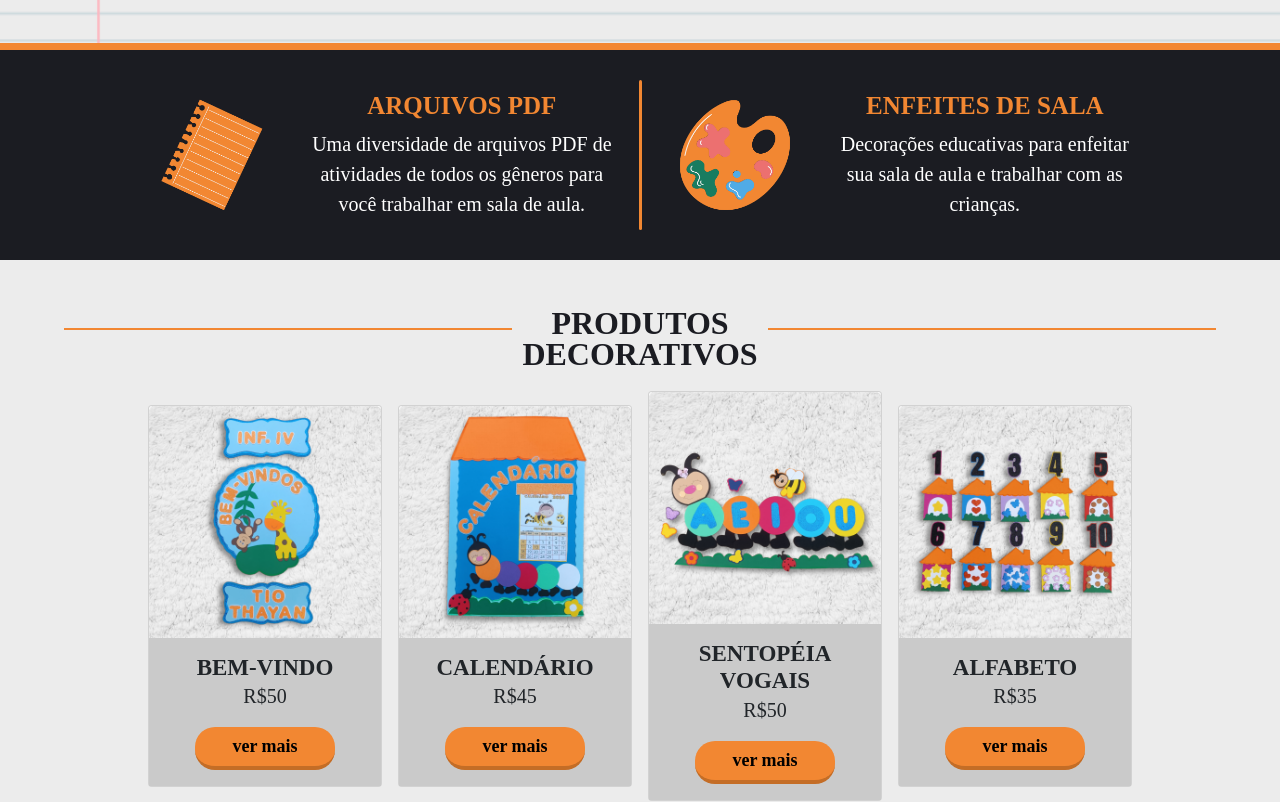
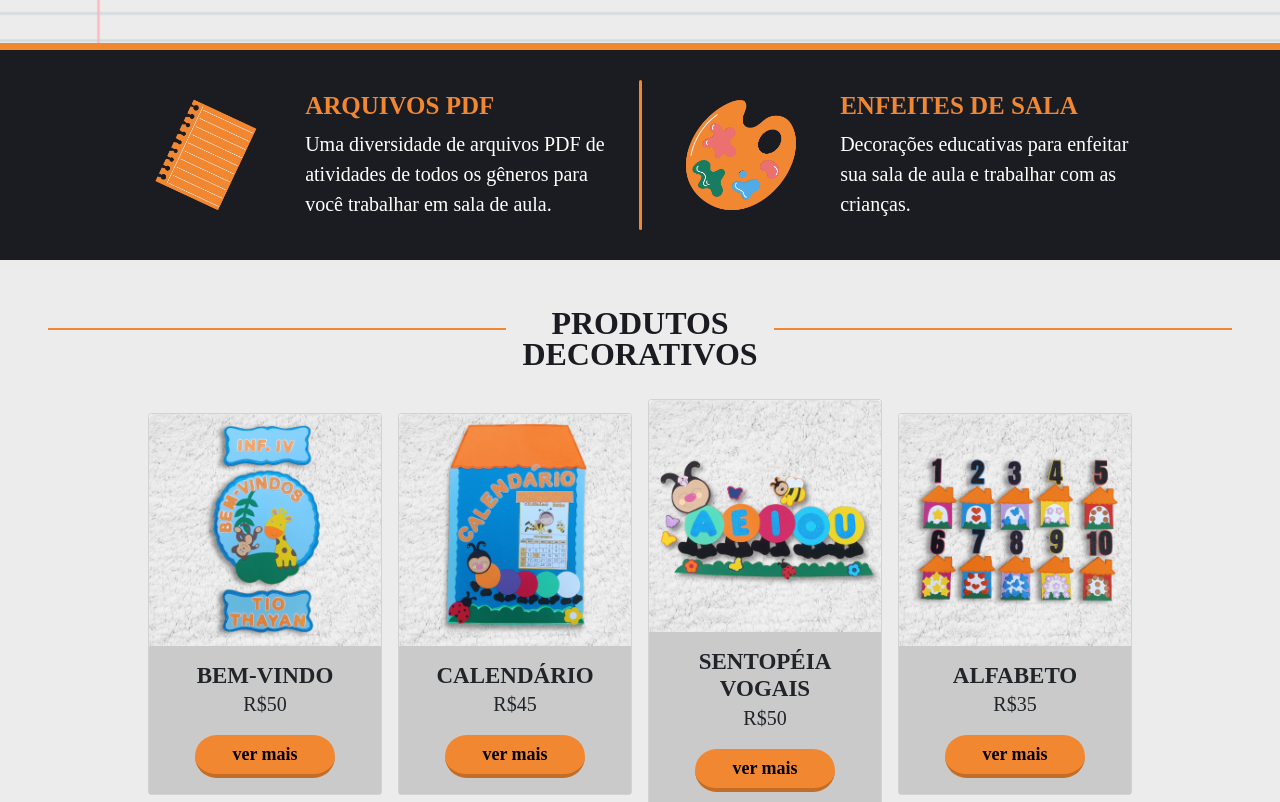
Before and after one commit to sofiasaless/decorShopWeb, a React (Vite) app: page / in a window 1280 px wide. Shown: the part 540-1342 px from the top of the page. Built offline with nearby package versions, Linux system fonts and the light colour scheme; a web font is replaced by a local one.

Commit message:
refactor: bootstrap classes replacing css

```diff
--- a/src/App.css
+++ b/src/App.css
@@ -1,31 +1,21 @@
 #home_section {
-    display: flex;
-    flex-direction: column;
     width: 100vw;
     height: calc(100vh - 78px);
-    padding: 0;
-    margin: 0;
     background-image: url("../public/img/background.png");
     background-repeat: no-repeat;
     background-size: cover;
     background-position: center top;
     background-position-y: center;
-    align-items: center;
 }
 
 #text_intro {
-    display: flex;
-    flex-direction: column;
     width: 70%;
     height: 70%;
     /* border: 1px solid red; */
-    text-align: center;
-    justify-content: center;
     font-family: var(--secondFont);
 }
 
 h1 span {
-    display: block;
     font-size: 12cqmax;
     line-height: 0.98;
 }
@@ -44,18 +34,13 @@ h1 {
     width: 100%;
     height: 30%;
     background-color: var(--secondColor);
-    display: flex;
-    justify-content: center;
-    align-items: center;
     border-top: 7px solid var(--firstColor);
 }
 
 .divisor {
     width: 3px;
-    border-radius: 10px;
     background-color: var(--firstColor);
     height: 150px;
-    margin: 0 10px 0 10px;
 }
 
 @media screen and (max-width: 895px) {
@@ -81,17 +66,7 @@ h1 {
 
 #product_section {
     background-color: var(--thirdColor);
-    padding: 5%;
     width: 100%;
-    height: calc(100vh + auto);
-    display: flex;
-    flex-direction: column;
-}
-
-.embleme {
-    display: flex;
-    flex-direction: row;
-    justify-content: space-evenly;
 }
 
 .breaker_text {
@@ -101,31 +76,15 @@ h1 {
     background-color: var(--firstColor);
 }
 
-h2 {
-    margin: 0 10px 0 10px;
-}
-
 h2 span {
-    text-align: center;
-    display: block;
     line-height: 0.98;
     font-family: var(--firstFont);
-    text-transform: uppercase;
-    font-weight: bold;
     color: var(--secondColor);
-}
-
-#grid-container {
-    display: flex;
-    align-items: center;
-    justify-content: center;
 }
 
 #btn-seeallproduct {
     width: 50%;
     font-family: var(--firstFont);
-    font-weight: bold;
-    text-transform: uppercase;
     font-size: 23px;
     color: var(--firstColor);
     background-color: var(--secondColor);
--- a/src/App.jsx
+++ b/src/App.jsx
@@ -15,14 +15,14 @@ function App() {
   return (
     <>
       <Header/>
-      <section id='home_section'>
+      <section id='home_section' className='d-flex flex-column p-0 m-0 align-items-center'>
 
-        <div id='text_intro' className='container fluid'>
-          <h1><span>Acervo</span><span>E.V.A</span></h1>
+        <div id='text_intro' className='container fluid text-center d-flex flex-column justify-content-center'>
+          <h1><span className='d-block'>Acervo</span><span className='d-block'>E.V.A</span></h1>
           <p id='description'>Transforme sua sala de aula com estilo, conheça a diversidade de belas decorações e efeites infantis produzidos com material EVA.</p>
         </div>
 
-        <div id='break_infos'>
+        <div id='break_infos' className='d-flex align-items-center justify-content-center'>
 
           <CardInfo
             title={"Arquivos PDF"}
@@ -30,7 +30,7 @@ function App() {
             img={arqPd}
           />
 
-          <div className='divisor'></div>
+          <div className='divisor rounded-3 mx-3'></div>
 
           <CardInfo
             title={"Enfeites de sala"}
@@ -42,15 +42,15 @@ function App() {
 
       </section>
 
-      <section id='product_section' className='pt-5'>
+      <section id='product_section' className='p-5 d-flex flex-column'>
 
-        <div className="embleme">
+        <div className="embleme d-flex flex-row justify-content-space-evenly">
           <div className="breaker_text"></div>
-          <h2><span>Produtos</span><span>Decorativos</span></h2>
+          <h2 className='mx-3 text-uppercase fw-bold'><span className='d-block text-center'>Produtos</span><span className='d-block text-center'>Decorativos</span></h2>
           <div className="breaker_text"></div>
         </div>
 
-        <div id='grid-container' class="row row-cols-2 row-cols-md-4 g-3 mt-1">
+        <div id='grid-container' class="row row-cols-2 row-cols-md-4 g-3 mt-1 d-flex align-items-center justify-content-center">
 
           <CardProduct title={"bem-vindo"} price={"50"} img={ prodTemplate }/>
 
@@ -63,7 +63,7 @@ function App() {
         </div>
 
         <div className='container mt-5 d-flex justify-content-center align-items-center'>
-          <button id='btn-seeallproduct' className='btn btn-info rounded-5'>ver todos produtos</button>
+          <button id='btn-seeallproduct' className='btn btn-info rounded-5 fw-bold text-uppercase'>ver todos produtos</button>
         </div>
 
 
--- a/src/components/CardInfo/index.jsx
+++ b/src/components/CardInfo/index.jsx
@@ -11,8 +11,8 @@ export default function CardInfo( { title, description, img } ){
                 </div>
                 <div className='col-md-8'>
                   <div className='card-body'>
-                    <h5 className='card-title'>{ title }</h5>
-                    <p className='card-text'>{ description }</p>
+                    <h5 className='card-title text-start text-uppercase fw-bold'>{ title }</h5>
+                    <p className='card-text text-start'>{ description }</p>
                   </div>
                 </div>
               </div>
--- a/src/components/CardInfo/style.css
+++ b/src/components/CardInfo/style.css
@@ -1,14 +1,11 @@
 #card-info div {
     background-color: var(--secondColor);
     border: none;
-    /* border: 1px solid red; */
 }
 
 #card-info h5 {
     color: var(--firstColor);
     font-family: var(--firstFont);
-    text-transform: uppercase;
-    font-weight: bold;
     font-size: 25px;
 }
 
@@ -19,12 +16,9 @@
 }
 
 img {
-    text-align: center;
     width: 130px;
     height: auto;
     margin: 0 auto;
-    /* border: 1px solid blue; */
-
 }
 
 @media screen and (max-width: 895px) {
--- a/src/components/CardProduct/index.jsx
+++ b/src/components/CardProduct/index.jsx
@@ -6,14 +6,11 @@ export default function CardProduct( { title, price, img } ) {
             <div class="col" style={{maxWidth: "250px"}}>
                 <div class="card h-100 rounded-1" style={{maxWidth: "250px"}}>
                     <img src={ img } class="card-img-top" alt="..."/>
-                    <div class="card-body">
-                        <h5 class="card-title mb-0">{ title }</h5>
-                        <p class="card-text">
-                            R${ price }
-                        </p>
+                    <div class="card-body text-center">
+                        <h5 class="card-title mb-0 text-uppercase fw-bold">{ title }</h5>
+                        <p class="card-text"> R${ price } </p>
 
-                        <button id='bt-seemore' className="btn btn-dark">ver mais</button>
-
+                        <button id='bt-seemore' className="btn btn-dark rounded-5 fw-bold">ver mais</button>
                     </div>
                 </div>
             </div>
--- a/src/components/CardProduct/style.css
+++ b/src/components/CardProduct/style.css
@@ -1,13 +1,10 @@
 .card-body {
-    text-align: center;
     font-family: var(--firstFont);
     background-color: #cacaca;
 }
 
 .card-body h5 {
-    text-transform: uppercase;
     font-size: 23px;
-    font-weight: bold;
 }
 
 .card-body p {
@@ -19,9 +16,7 @@
     background-color: var(--firstColor);
     border: none;
     color: black;
-    font-weight: bold;
     font-size: 18px;
-    border-radius: 20px;
     border-bottom: 4px solid var(--firstColorDark);
 }
 
--- a/src/components/Header/index.jsx
+++ b/src/components/Header/index.jsx
@@ -4,7 +4,7 @@ import logo from "../../../public/img/logo.png";
 export default function Header () {
     return (
         <>
-            <div id='header' className="nav justify-content-center">
+            <div id='header' className="nav justify-content-center ">
                 <ul class="nav justify-content-center">
                     <li class="nav-item">
                         <a class="nav-link active" aria-current="page" href="#">Sobre</a>
@@ -14,7 +14,7 @@ export default function Header () {
                     </li>
 
                     <li className="nav-item">
-                        <a className="nav-link" href="#" id='logo'><img src={logo} alt="" /></a>
+                        <a className="nav-link p-0" href="#" id='logo'><img src={logo} alt="" /></a>
                     </li>
 
                     <li class="nav-item">
--- a/src/components/Header/style.css
+++ b/src/components/Header/style.css
@@ -1,9 +1,6 @@
 #header {
     height: 78px;
-    align-items: center;
-    text-align: center;
     background-color: var(--secondColor);
-    text-align: center;
 }
 
 .nav-link {
@@ -20,10 +17,9 @@
 }
 
 .nav-link img {
-    text-align: center;
     width: 110px;
-    height: auto;
-    margin: 0 auto;
+    /* height: auto; */
+    /* margin: 0 auto;  */
 }
 
 .nav-item {
@@ -32,7 +28,3 @@
     text-align: center;
     justify-content: center;
 }
-
-#logo {
-    padding: 0;
-}
```
